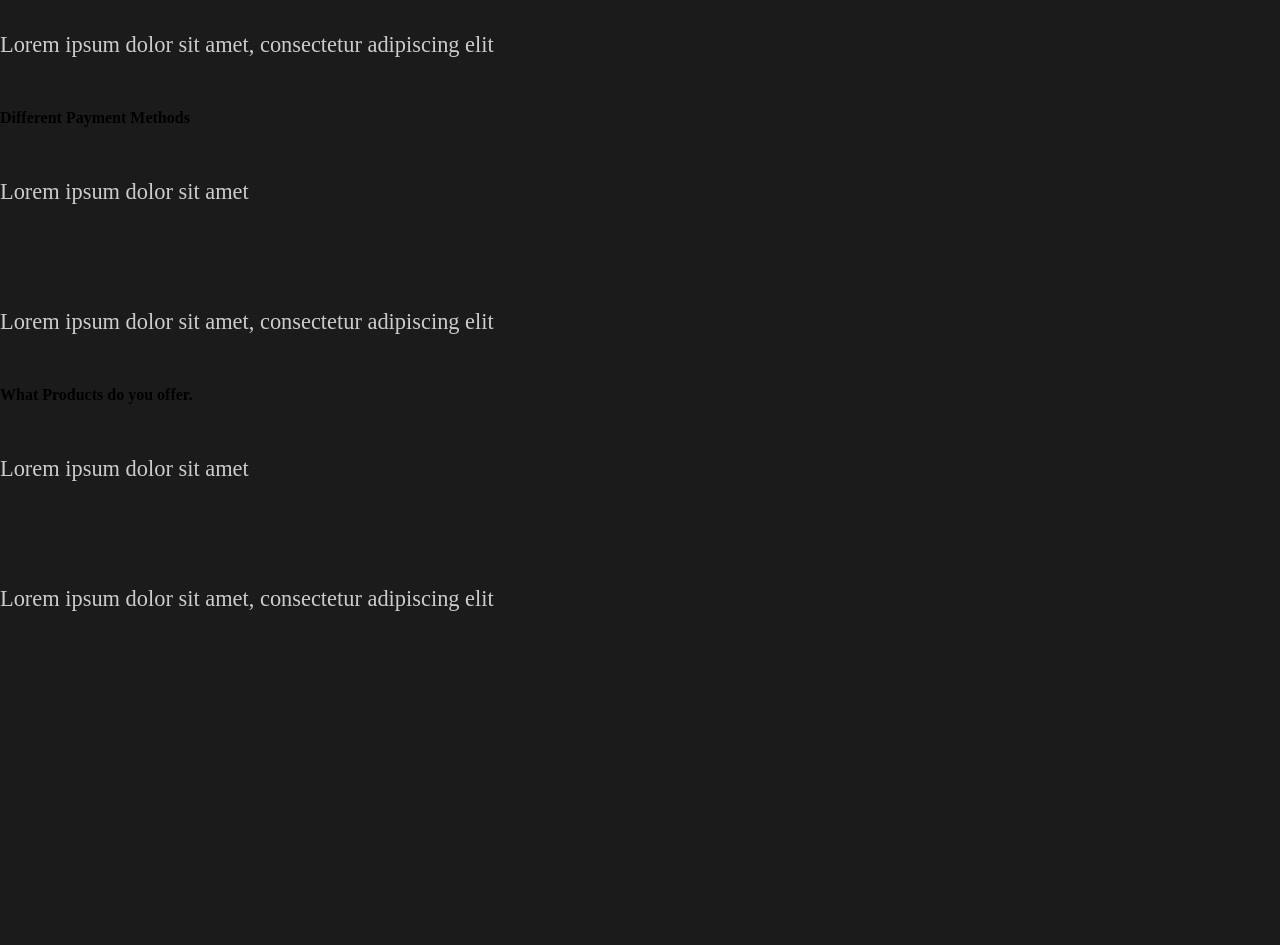
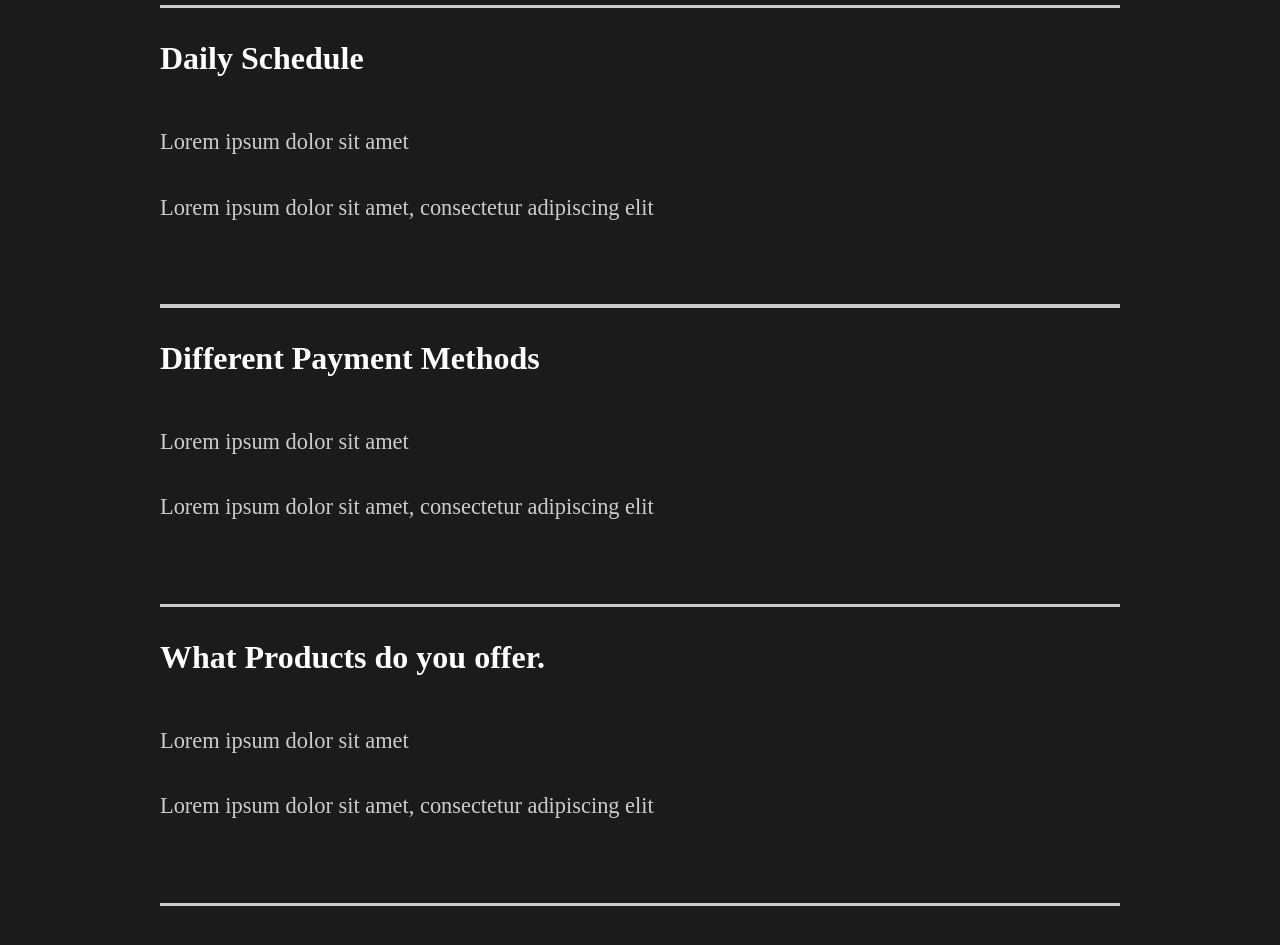
Before and after one commit to maciejrek/react-capture-portfolio, a React (Create React App) app: page / in a window 1280 px wide. Shown: the part 2580-3525 px from the top of the page. Before the commit the page ends 3244 px from the top, so only its background shows below. Built offline with nearby package versions, Linux system fonts and the light colour scheme; the HTML template or start-up script is replaced by a standard one.

Commit message:
Add styling to Faq

```diff
--- a/src/components/FaqSection.js
+++ b/src/components/FaqSection.js
@@ -1,8 +1,11 @@
 import React from "react";
+//Styles
+import styled from "styled-components";
+import { StyledAbout } from "../styles";
 
 const FaqSection = () => {
   return (
-    <div className="faq">
+    <StyledFaq>
       <h2>
         Any questions? <span>FAQ</span>
       </h2>
@@ -12,6 +15,7 @@
           <p>Lorem ipsum dolor sit amet</p>
           <p>Lorem ipsum dolor sit amet, consectetur adipiscing elit</p>
         </div>
+        <div className="faq-line"></div>
       </div>
       <div className="question">
         <h4>Daily Schedule</h4>
@@ -19,6 +23,7 @@
           <p>Lorem ipsum dolor sit amet</p>
           <p>Lorem ipsum dolor sit amet, consectetur adipiscing elit</p>
         </div>
+        <div className="faq-line"></div>
       </div>
       <div className="question">
         <h4>Different Payment Methods</h4>
@@ -26,6 +31,7 @@
           <p>Lorem ipsum dolor sit amet</p>
           <p>Lorem ipsum dolor sit amet, consectetur adipiscing elit</p>
         </div>
+        <div className="faq-line"></div>
       </div>
       <div className="question">
         <h4>What Products do you offer.</h4>
@@ -33,9 +39,37 @@
           <p>Lorem ipsum dolor sit amet</p>
           <p>Lorem ipsum dolor sit amet, consectetur adipiscing elit</p>
         </div>
+        <div className="faq-line"></div>
       </div>
-    </div>
+    </StyledFaq>
   );
 };
 
+const StyledFaq = styled(StyledAbout)`
+  display: block;
+  span {
+    display: block;
+  }
+  h2 {
+    padding-bottom: 2rem;
+    font-weight: lighter;
+  }
+  .faq-line {
+    background: #cccccc;
+    height: 0.2rem;
+    margin: 2rem 0rem;
+    width: 100%;
+  }
+  .question {
+    padding: 3rem orem;
+    cursor: pointer;
+  }
+  .answer {
+    padding: 2rem 0rem;
+    p {
+      padding: 1rem 0rem;
+    }
+  }
+`;
+
 export default FaqSection;
--- a/src/components/GlobalStyle.js
+++ b/src/components/GlobalStyle.js
@@ -39,6 +39,7 @@
 
 h4{
     font-weight:bold;
+    font-size:2rem;
 }
 
 a{
```
